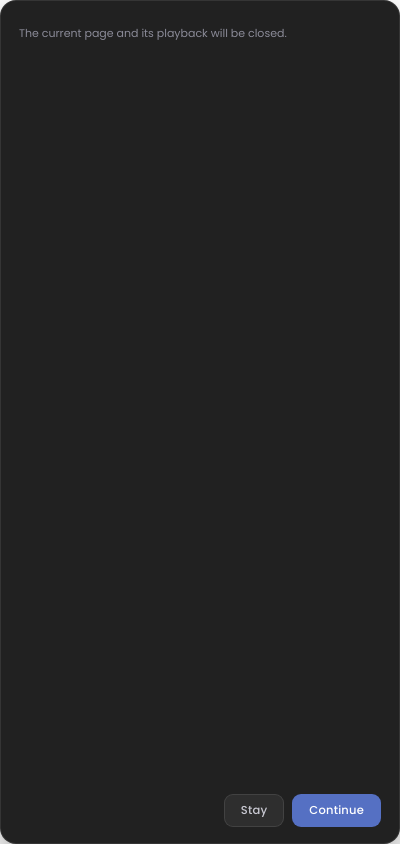
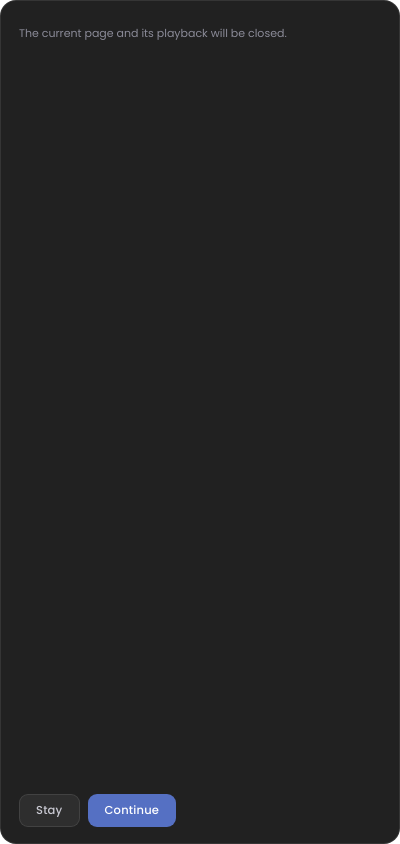
Before and after one commit to Volzeur/Etarunnel, an Electron app: page toast.html in a window 400 px wide. Drawn offline with Linux system fonts and the light colour scheme; no server answers.

Commit message:
optimize toast for better UX

```diff
--- a/toast.html
+++ b/toast.html
@@ -9,7 +9,7 @@
   html, body { height: 100%; }
   body {
     font-family: 'Poppins', 'Segoe UI', sans-serif;
-    background: transparent;
+    background: transparent !important;
     display: grid; place-items: center;
     user-select: none; overflow: hidden;
     /* dark default */
@@ -37,7 +37,6 @@
     background: var(--card-bg);
     border: 1px solid var(--card-border);
     border-radius: 16px;
-    box-shadow: 0 12px 32px rgba(0, 0, 0, .35);   /* plain drop shadow, no glow */
     padding: 16px 18px;
     display: flex; flex-direction: column; gap: 8px;
     animation: pop .18s cubic-bezier(.2, .9, .3, 1.4);
@@ -46,7 +45,7 @@
   h1 { font-size: 13px; font-weight: 600; color: var(--text); line-height: 1.4; }
   h1 b { color: var(--accent); font-weight: 600; }
   p { font-size: 11px; color: var(--muted); }
-  .actions { margin-left: auto; display: flex; gap: 8px; margin-top: auto; }
+  .actions { display: flex; gap: 8px; margin-top: auto; }
   button {
     font: 500 11.5px 'Poppins', sans-serif;
     letter-spacing: .2px;
```
